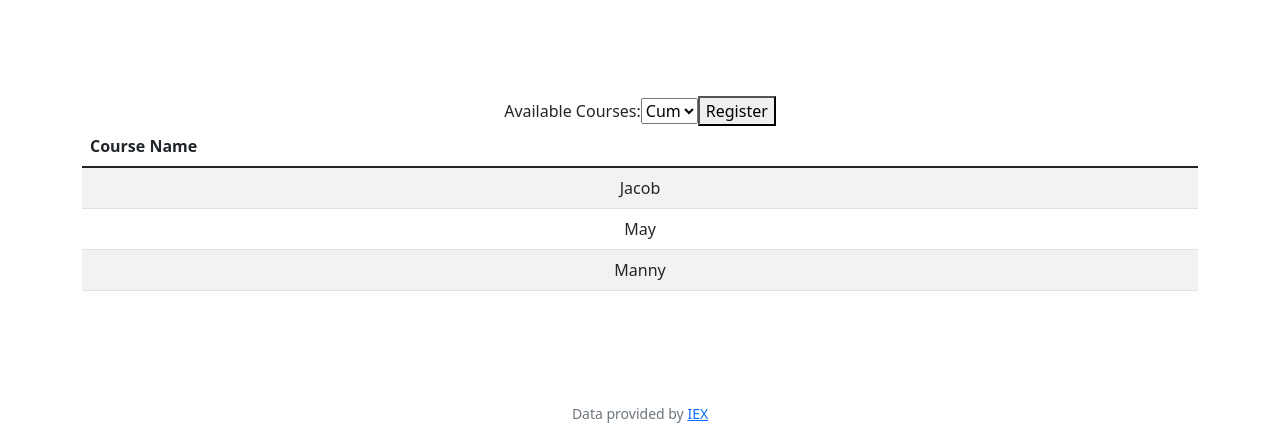
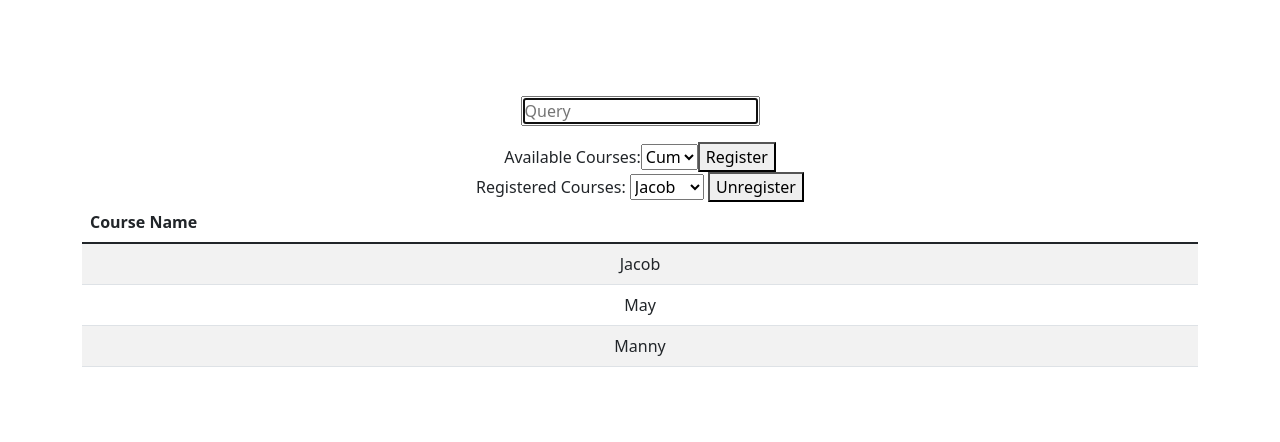
Before and after one commit to JacobMandelbrot1/CS50Final, a Flask app: page / in a window 1280 px wide. Shown: the part 66-508 px from the top of the page. Run offline with Flask 2, Linux system fonts and the light colour scheme; a user stored in the database is signed in; some libraries are stand-ins or nearby versions.

Commit message:
Put adding/removing courses and search bar

```diff
--- a/app.py
+++ b/app.py
@@ -99,24 +99,60 @@ def logout():
     # Redirect user to login form
     return redirect("/")
 
+# @app.route("/")
+# @login_required
+# def index():
+#     return render_template("index.html")
+
+@app.route("/search")
+@login_required
+def search():
+    q = request.args.get("q")
+    print(q)
+    user_id = session["user_id"]
+
+    if q:
+        searched = db.execute("SELECT course_name FROM available_courses "
+                              "WHERE course_name NOT IN (SELECT course_name FROM registered_courses WHERE user_id = ?) "
+                              "AND course_name LIKE ? LIMIT 50", user_id, "%" + q + "%")
+    else:
+        searched = []
+
+
+    return render_template("search.html", searched_courses=searched)
 
 @app.route("/", methods=['POST', 'GET'])
 @login_required
 def dashboard():
+
     user_id = session["user_id"]
 
     if request.method == "POST":
-        value = request.form['clarinets']
-        print(value)
-        db.execute("INSERT INTO registered_courses(user_id, course_name) VALUES(?, ?)", user_id, value)
-
-    user_id = session["user_id"]
+        value = request.form.get("clarinets")
+        unvalue = request.form.get("unregister")
+        if request.form.get("clarinets"):
+            print("hi")
+            db.execute("INSERT INTO registered_courses (course_name, user_id) VALUES(?, ?)", value, user_id)
+        elif unvalue:
+            print("hi")
+            db.execute("DELETE FROM registered_courses WHERE course_name= ?", unvalue)
 
     submitted_courses = db.execute("SELECT course_name FROM registered_courses WHERE user_id = ?", user_id)
 
     courses = db.execute(
         "SELECT course_name FROM available_courses WHERE course_name NOT IN (SELECT course_name FROM registered_courses WHERE user_id = ?)",
         user_id)
+    # q = request.args.get("q")
+    # print(q)
+    #
+    # if q:
+    #     searched = db.execute("SELECT course_name FROM available_courses "
+    #                           "WHERE course_name NOT IN (SELECT course_name FROM registered_courses WHERE user_id = ?) "
+    #                           "AND course_name LIKE ? LIMIT 50", user_id, "%" + q + "%")
+    # else:
+    #     searched = []
+    #
+    # print(searched)
 
     return render_template("dashboard.html", available_courses=courses, registered_courses=submitted_courses)
 
--- a/templates/dashboard.html
+++ b/templates/dashboard.html
@@ -15,6 +15,23 @@ Index
         </tr>
         </thead>
         <tbody>
+        <label>
+            <input autocomplete="off" autofocus placeholder="Query" type="search">
+        </label>
+
+        <ul></ul>
+
+        <script>
+
+            let input = document.querySelector('input');
+            input.addEventListener('input', async function () {
+                let response = await fetch('/search?q=' + input.value);
+                let shows = await response.text();
+                document.querySelector('ul').innerHTML = shows;
+            });
+
+        </script>
+
                 <form action="/" method="POST">
                     <label for="clarinets">Available Courses:</label>
                     <select name="clarinets" id="clarinets">
@@ -35,6 +52,28 @@ Index
         </tr>
         {% endfor %}
 
+        <footer>
+        <form action="/" method="POST">
+            <labelable for="unregister">Registered Courses:</labelable>
+            <select name="unregister" id="unregister">
+
+
+                {% for course in registered_courses %}
+                <option>{{course['course_name']}}</option>
+                {% endfor %}
+
+            </select>
+            <button type="submit">Unregister</button>
+        </form>
+    </footer>
+
+
+        {% for show in searched_courses %}
+
+         <{{ show['course_name']}}
+
+        {% endfor %}
+
         </tbody>
 
     </table>
--- /dev/null
+++ b/templates/search.html
@@ -0,0 +1,3 @@
+{% for show in searched_courses %}
+    <li>{{ show["course_name"] }}</li>
+{% endfor %}
```
Also changed, not shown: templates/index.html (added, +26 -0 lines), courses.db. Lines whose indentation alone changed are shown as unchanged.
